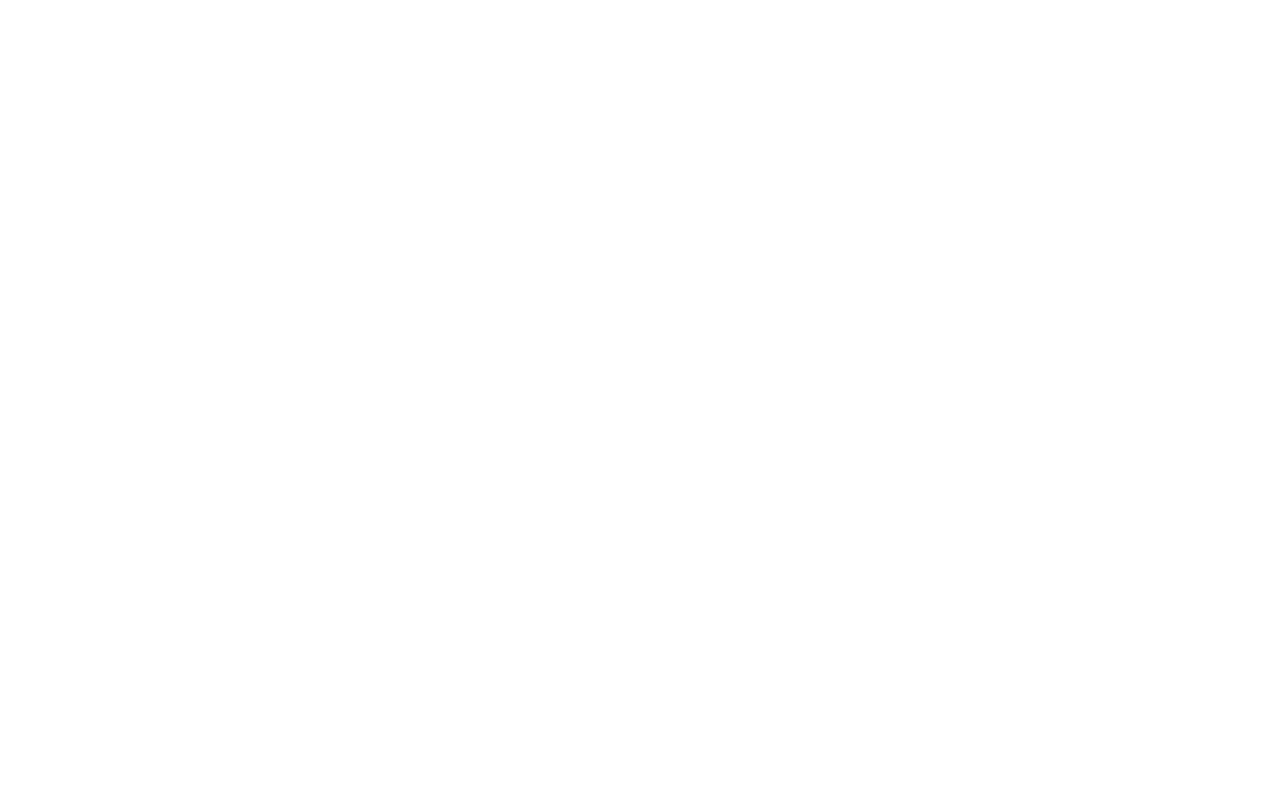
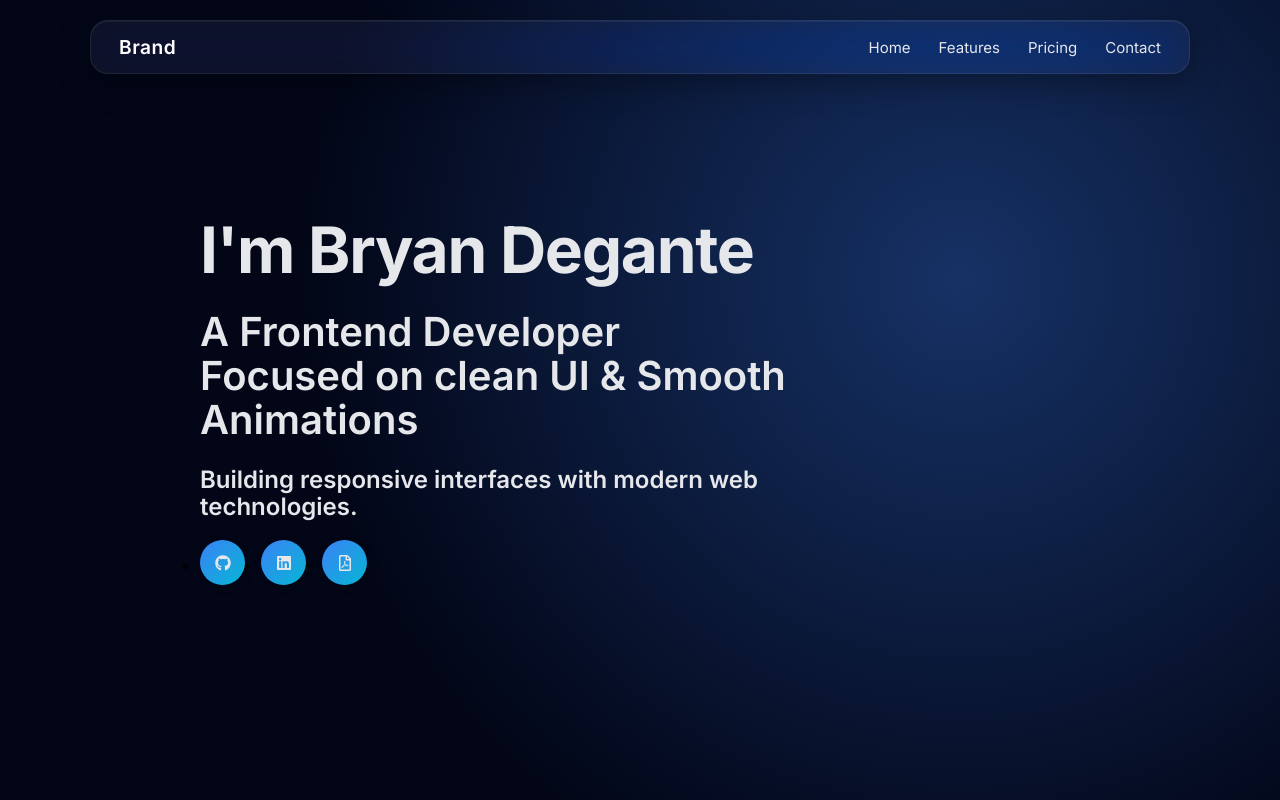
Before and after one commit to BryanDegante/E-portfolio, a React (Vite) app: page / in a window 1280 px wide. Built offline with nearby package versions, Linux system fonts and the light colour scheme.

Commit message:
hero landing started

```diff
--- a/src/App.jsx
+++ b/src/App.jsx
@@ -1,7 +1,17 @@
+import { BrowserRouter as Router, Routes, Route } from "react-router-dom"
+import Home from "./pages/Home"
+import Nav from "./components/Nav"
+
 function App() {
 
   return (
     <div className="App">
+      <Router>
+        <Nav />
+        <Routes>
+          <Route path="/" element={<Home />}></Route>
+        </Routes>
+      </Router>
     </div>
   )
 }
--- a/src/components/Landing.jsx
+++ b/src/components/Landing.jsx
@@ -1,9 +1,44 @@
-import React from 'react'
+import React from 'react';
+import SocialButton from './UI/SocialButton';
+import { FaGithub, FaLinkedin,FaRegFilePdf  } from 'react-icons/fa';
+const Landing = () => {
+	return (
+		<section id="Landing">
+			<div className="landing__container">
+				<div className="landing__container--text">
+					<h1 className="text--color">I'm Bryan Degante</h1>
+					<h2 className="text--color">
+						A Frontend Developer <br /> Focused on clean UI & Smooth
+						Animations
+					</h2>
+					<h3 className="text--color">
+						Building responsive interfaces with modern web
+						technologies.
+					</h3>
+				</div>
+				<ul className="social__container">
+					<li>
+						<SocialButton
+							text='Github'
+                            icon={<FaGithub className="social__icon" />}
+						/>
+					</li>
+					<li>
+						<SocialButton
+							text='LinkedIn'
+                            icon={<FaLinkedin className="social__icon" />}
+						/>
+					</li>
+					<li>
+						<SocialButton
+							text='Resume'
+                            icon={<FaRegFilePdf className="social__icon" />}
+						/>
+					</li>
+				</ul>
+			</div>
+		</section>
+	);
+};
 
-const Landing = () => {
-  return (
-    <div>Landing</div>
-  )
-}
-
-export default Landing
+export default Landing;
--- /dev/null
+++ b/src/components/Nav.jsx
@@ -0,0 +1,27 @@
+import React from 'react'
+
+const Nav = () => {
+  return (
+		<nav class="glass-nav">
+			<div class="nav-content">
+				<div class="logo">Brand</div>
+				<ul class="nav-links">
+					<li>
+						<a href="#" className='link__hover--effect'>Home</a>
+					</li>
+					<li>
+						<a href="#" className='link__hover--effect'>Features</a>
+					</li>
+					<li>
+						<a href="#" className='link__hover--effect'>Pricing</a>
+					</li>
+					<li>
+						<a href="#" className='link__hover--effect'>Contact</a>
+					</li>
+				</ul>
+			</div>
+		</nav>
+  );
+}
+
+export default Nav
--- /dev/null
+++ b/src/components/UI/SocialButton.jsx
@@ -0,0 +1,14 @@
+import React from 'react'
+
+const SocialButton = ({text, icon}) => {
+  return (
+      <button className='social__button'>
+          <div className="sign">
+              {icon}
+          </div>
+          <div class="text">{text}</div>
+      </button>
+  )
+}
+
+export default SocialButton
--- a/src/index.css
+++ b/src/index.css
@@ -1,4 +1,5 @@
 @import url('https://fonts.googleapis.com/css2?family=Inter:ital,opsz,wght@0,14..32,100..900;1,14..32,100..900&family=Space+Grotesk:wght@300..700&display=swap');
+
 
 :root {
   --primary: #3B82F6;
@@ -6,12 +7,20 @@
   --purple: #8B5CF6;
   --cyan: #22D3EE;
   --section-bg: #0B1120;
+  --text-color: #E5E7EB;
+  --text-muted: #9CA3AF;
 }
 
 * {
   margin: 0;
   padding: 0;
   box-sizing: border-box;
+  font-family: 'Grotesk', 'Inter';
+}
+
+body {
+  background-color: var(--section-bg);
+
 }
 
 html {
@@ -23,3 +32,232 @@
   flex-direction: column;
   min-height: 100vh;
 }
+
+h1 {
+  font-size: 64px;
+  font-weight: 700;
+  line-height: 1.1;
+  letter-spacing: -0.02em;
+}
+
+h2 {
+  font-size: 40px;
+  font-weight: 600;
+  line-height: 1.1;
+}
+
+h3 {
+  font-size: 24px;
+  font-weight: 600;
+  line-height: 1.1;
+}
+
+.large {
+  font-family: 'Inter';
+  font-size: 18px;
+  line-height: 1.6;
+}
+
+.small {
+  font-weight: 400;
+  line-height: 1.6;
+  font-size: 14px;
+}
+
+.button--text {
+  font-size: 16px;
+  font-weight: 500;
+  line-height: 1.6;
+  letter-spacing: 0.2;
+}
+
+.text--color {
+  color: var(--text-color);
+}
+
+a {
+  position: relative;
+  text-decoration: none;
+  color: var(--text-color);
+  font-size: 15px;
+  transition: 0.3s ease;
+}
+
+.link__hover--effect::after {
+  content: "";
+  position: absolute;
+  bottom: -6px;
+  left: 0;
+  width: 0%;
+  height: 2px;
+  background: #3b82f6;
+  transition: width 0.3s ease;
+  box-shadow: 0 0 8px #3b82f6;
+}
+
+.link__hover--effect:hover {
+  color: white;
+}
+
+.link__hover--effect:hover::after {
+  width: 100%;
+}
+
+/* #region NAV */
+.glass-nav {
+  position: fixed;
+  top: 20px;
+  left: 0;
+  width: 100%;
+  display: flex;
+  justify-content: center;
+  z-index: 1000;
+  pointer-events: none;
+}
+
+.nav-content {
+  pointer-events: auto;
+  width: 100%;
+  max-width: 1100px;
+  margin: 0 20px;
+  padding: 14px 28px;
+  border-radius: 18px;
+  background: rgba(255, 255, 255, 0.05);
+  backdrop-filter: blur(18px) saturate(180%);
+  -webkit-backdrop-filter: blur(18px) saturate(180%);
+  border: 1px solid rgba(255, 255, 255, 0.08);
+  box-shadow:
+    0 8px 32px rgba(0, 0, 0, 0.35),
+    inset 0 1px 0 rgba(255, 255, 255, 0.06);
+  display: flex;
+  align-items: center;
+  justify-content: space-between;
+  transition: all ease 300ms;
+}
+
+.nav-content:hover {
+  box-shadow:
+    0 12px 40px rgba(59, 130, 246, 0.25),
+    inset 0 1px 0 rgba(255, 255, 255, 0.08);
+}
+
+.logo {
+  color: white;
+  font-weight: 600;
+  font-size: 1.2rem;
+  letter-spacing: 0.5px;
+}
+
+.nav-links {
+  list-style: none;
+  display: flex;
+  gap: 28px;
+  padding: 0;
+  margin: 0;
+}
+
+/* #endregion NAV */
+
+/*  #region LANDING */
+#Landing {
+  background: radial-gradient(circle at 75% 35%,
+      rgba(59, 130, 246, 0.35) 0%,
+      rgba(59, 130, 246, 0.18) 30%,
+      rgba(2, 6, 23, 0) 60%),
+    #020617;
+  min-height: 100vh;
+  display: flex;
+  align-items: center;
+  padding-left: 200px;
+
+}
+
+.landing__container {
+  display: flex;
+  flex-direction: column;
+  gap: 20px;
+  max-width: 600px;
+}
+
+.landing__container--text {
+  display: flex;
+  flex-direction: column;
+  gap: 25px;
+}
+
+/* #region Social Container */
+
+.social__container {
+  display: flex;
+}
+
+.social__button {
+  background: linear-gradient(135deg, #3B82F6, #06B6D4);
+  display: flex;
+  align-items: center;
+  justify-content: flex-start;
+  width: 45px;
+  height: 45px;
+  margin-right: 16px;
+  border: none;
+  border-radius: 50%;
+  cursor: pointer;
+  position: relative;
+  overflow: hidden;
+  transition-duration: 0.3s;
+  box-shadow: 2px 2px 10px rgba(0, 0, 0, 0.199);
+  background-color: #0a66c2;
+  transition: all ease 300ms;
+}
+
+
+.sign {
+  width: 100%;
+  transition-duration: 0.3s;
+  display: flex;
+  align-items: center;
+  justify-content: center;
+}
+
+.social__icon {
+  font-size: 16px;
+  color: var(--text-color);
+}
+
+.text {
+  position: absolute;
+  right: 0%;
+  width: 0%;
+  opacity: 0;
+  color: white;
+  font-size: 1.2em;
+  font-weight: 600;
+  transition-duration: 0.3s;
+}
+
+.social__button:hover {
+  width: 135px;
+  border-radius: 40px;
+  transition-duration: 0.3s;
+}
+
+.social__button:hover .sign {
+  width: 30%;
+  transition-duration: 0.3s;
+  padding-left: 10px;
+}
+
+.social__button:hover .text {
+  opacity: 1;
+  width: 70%;
+  transition-duration: 0.3s;
+  padding-right: 10px;
+}
+
+.social__button:active {
+  transform: translate(2px, 2px);
+}
+
+/* #endregion Social Container */
+
+/* #endregion LANDING */
--- a/src/pages/Home.jsx
+++ b/src/pages/Home.jsx
@@ -1,8 +1,11 @@
 import React from 'react'
+import Landing from '../components/Landing'
 
 const Home = () => {
   return (
-    <div>Home</div>
+      <main>
+          <Landing />
+    </main>
   )
 }
 
```
